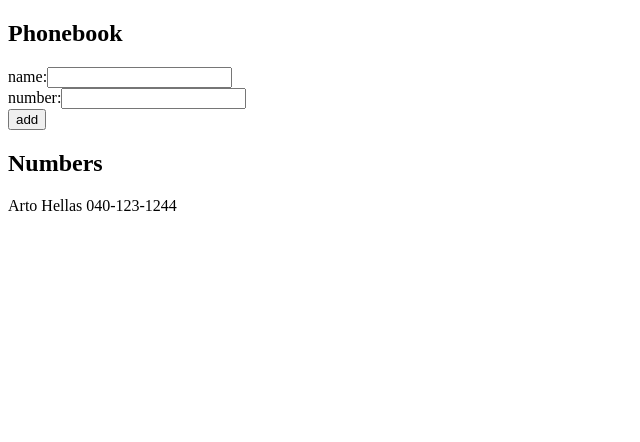
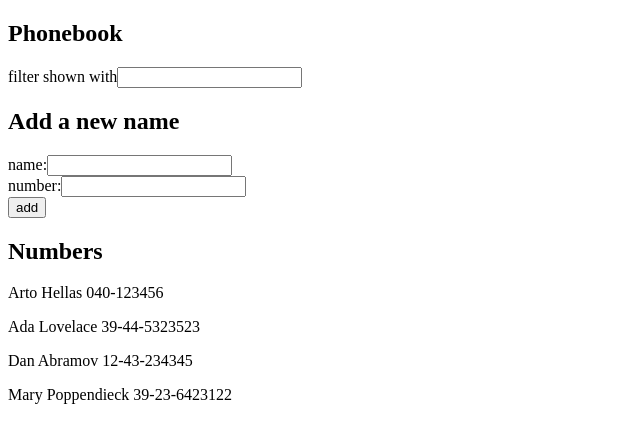
Before and after one commit to Teemu0/FullStackOpen, a React (Vite) app in the folder osa2/puhelinluettelo/: page / in a window 1280 px wide. Shown: the top 442 px of the page, without its empty margins (0-640 px from the left). Built offline with nearby package versions, Linux system fonts and the light colour scheme.

Commit message:
Tehtävä 2.9 valmis

```diff
--- a/osa2/puhelinluettelo/src/App.jsx
+++ b/osa2/puhelinluettelo/src/App.jsx
@@ -2,12 +2,14 @@
 
 const App = () => {
   const [persons, setPersons] = useState([
-    { name: 'Arto Hellas',
-      number: '040-123-1244'
-     }
+    { name: 'Arto Hellas', number: '040-123456' },
+    { name: 'Ada Lovelace', number: '39-44-5323523' },
+    { name: 'Dan Abramov', number: '12-43-234345' },
+    { name: 'Mary Poppendieck', number: '39-23-6423122' }
   ])
   const [newName, setNewName] = useState('')
   const [newNumber, setNewNumber] = useState('')
+  const [newFilter, setNewFilter] = useState('')
 
   const addPerson = (event) => {
     event.preventDefault()
@@ -41,30 +43,36 @@
     setNewNumber(event.target.value)
   }
 
+  const handleFilterChange = (event) => {
+    console.log(event.target.value)
+    setNewFilter(event.target.value)
+  }
+  // persons list filtered by newFilter
+  const personsToShow = (newFilter === '')
+  ? persons
+  : persons.filter(person => person.name.toLowerCase().includes(newFilter.toLowerCase()))
+
   return (
     <div>
       <h2>Phonebook</h2>
+      filter shown with
+      <input value={newFilter} onChange={handleFilterChange}/>
+      <h2>Add a new name</h2>
       <form onSubmit={addPerson}>
         <div>
           name:
-          <input
-            value={newName}
-            onChange={handleNameChange}
-          />
+          <input value={newName} onChange={handleNameChange} />
         </div>
         <div>
           number:
-          <input
-            value={newNumber}
-            onChange={handleNumberChange}
-          />
+          <input value={newNumber} onChange={handleNumberChange} />
         </div>
         <div>
           <button type="submit">add</button>
         </div>
       </form>
       <h2>Numbers</h2>
-      {persons.map(person =>
+      {personsToShow.map(person =>
         <p key={person.name}>{person.name} {person.number}</p>
       )}
     </div>
```
